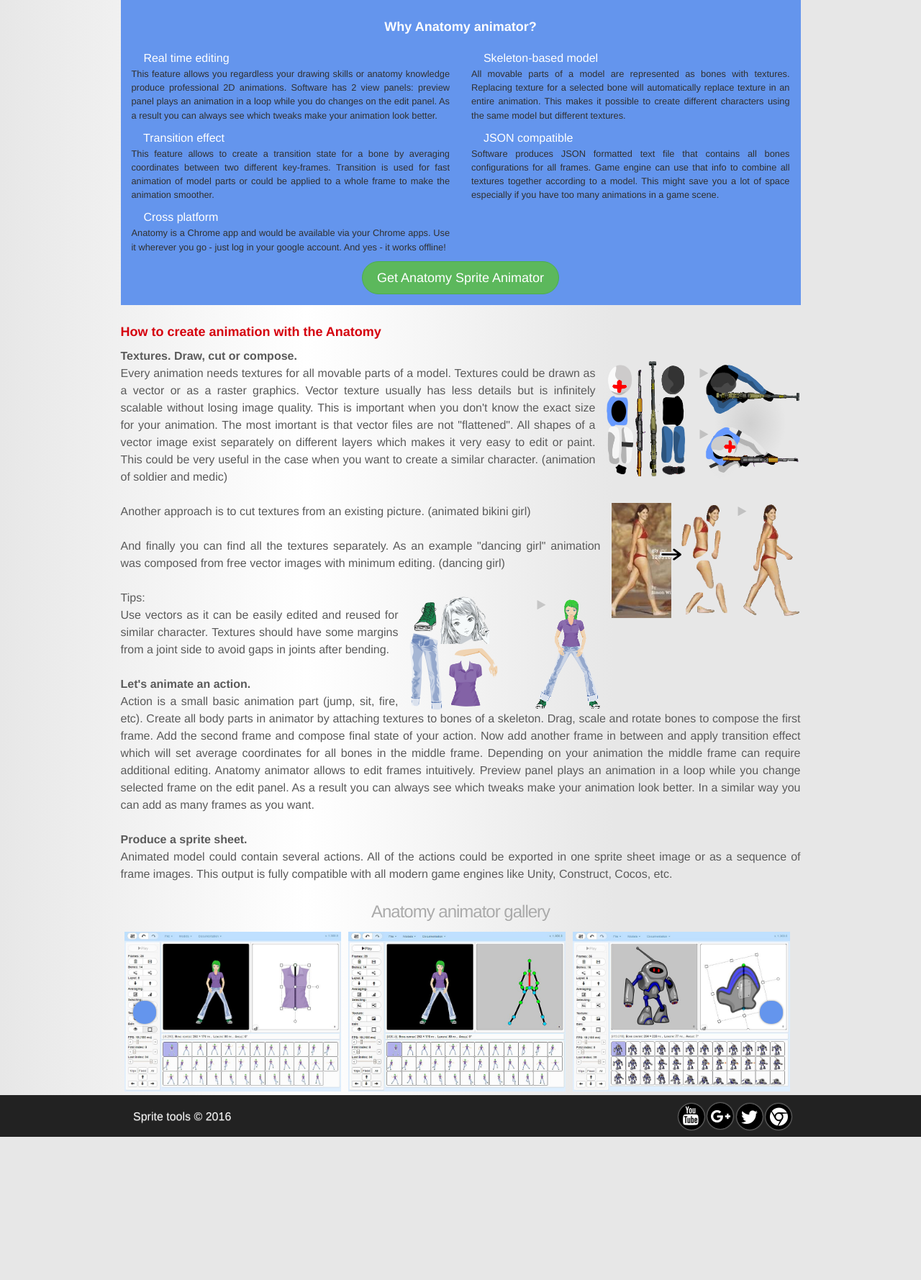
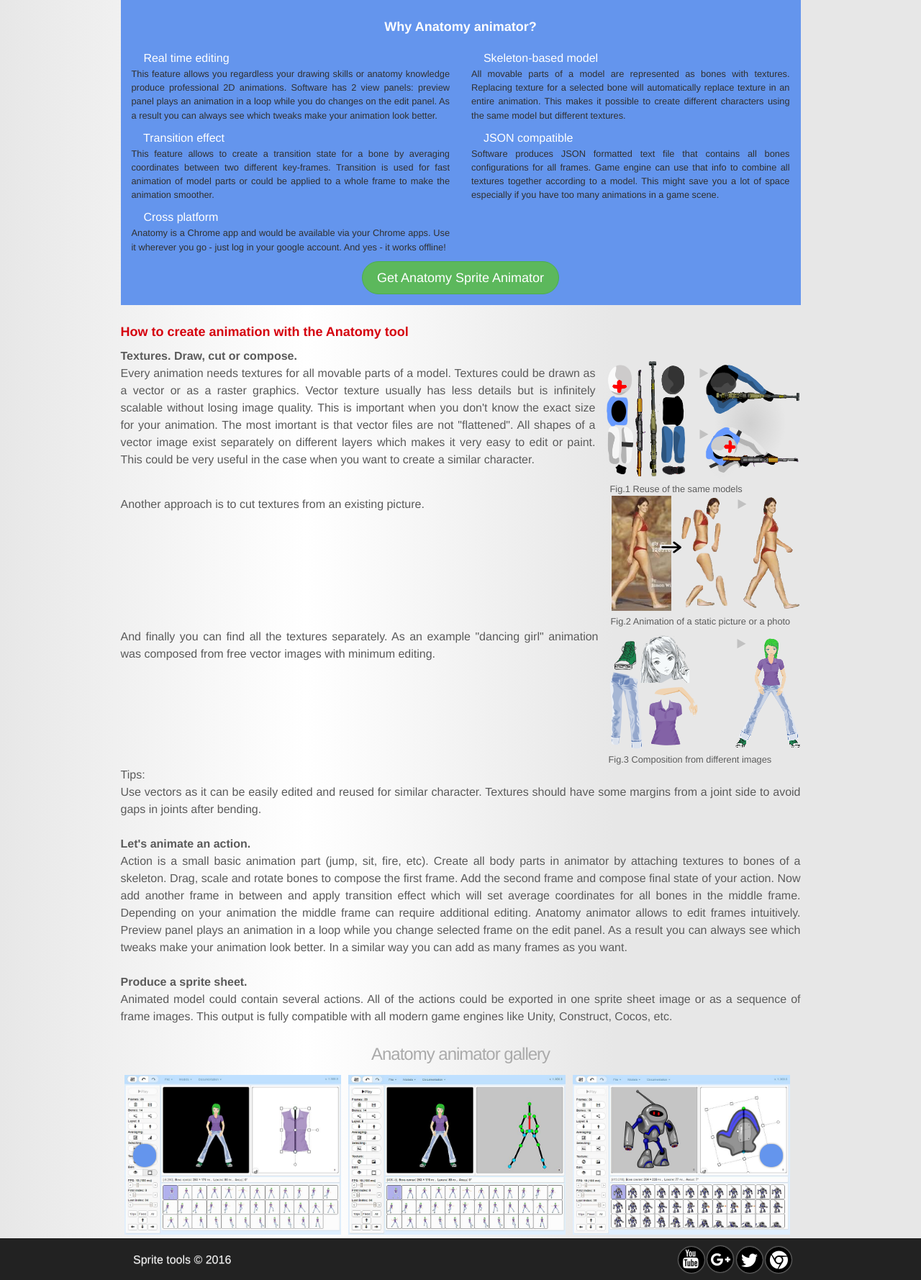
Before and after one commit to Qvatra/Githubpages, a PHP site: page / in a window 1280 px wide. Shown: the part 657-2436 px from the top of the page at 72% size. Before the commit the page ends 2237 px from the top, so only its background shows below. Run offline with PHP 8.4, Linux system fonts and the light colour scheme; some web fonts are replaced.

Commit message:
img captions

```diff
--- a/css/custom.css
+++ b/css/custom.css
@@ -250,6 +250,10 @@
     margin-top: 10px;
 }
 
+.no-margin {
+    margin: 0;
+}
+
 .nav-link {
     margin: 15px 10px 11px 10px;
     color: #9d9d9d;
@@ -349,6 +353,10 @@
 @-o-keyframes robo1 { from { background-position: 0px; } to { background-position: -1120px; }}
 @keyframes robo1 { from { background-position: 0px; } to { background-position: -1120px; }}
 
+.soldiers-caption {
+    margin: 0 0 0 20px;
+}
+
 .soldier-textures {
     float: right;
     margin: -5px 5px 0 15px;
@@ -405,6 +413,10 @@
 @-ms-keyframes medic { from { background-position: 0px; } to { background-position: -3780px; }}
 @-o-keyframes medic { from { background-position: 0px; } to { background-position: -3780px; }}
 @keyframes medic { from { background-position: 0px; } to { background-position: -3780px; }}
+
+.girlw-caption {
+    margin: 5px 0 0 14px;
+}
 
 .girlw-textures {
     float: right;
--- a/index.html
+++ b/index.html
@@ -139,10 +139,12 @@
                 </div>
                 <br />
 
-                <h3>How to create animation with the Anatomy</h3>
+                <h3>How to create animation with the Anatomy tool</h3>
                 <h4>Textures. Draw, cut or compose.</h4>
 
-
+                <div class="row no-margin">
+                    <div class="right">
+                        <div class="row no-margin">
                             <div class="soldier-medic">
                                 <div class="soldier">
                                     <i class="play fa fa-play"></i>
@@ -152,6 +154,9 @@
                                 </div>
                             </div>
                             <img class="soldier-textures" src="images/soldiersTextures.png" alt="Different textures for the same model" title="Different textures for the same model">
+                        </div>
+                        <h6 class="row soldiers-caption">Fig.1 Reuse of the same models</h6>
+                    </div>
 
                     <h5>
                         Every animation needs textures for all movable parts of a model.
@@ -160,26 +165,42 @@
                         This is important when you don't know the exact size for your animation.
                         The most imortant is that vector files are not "flattened".
                         All shapes of a vector image exist separately on different layers which makes it very easy to edit or paint.
-                    This could be very useful in the case when you want to create a similar character. (animation of soldier and medic)<br /><br />
+                        This could be very useful in the case when you want to create a similar character.
                     </h5>
+                </div>
 
+                <div class="row no-margin">
+                    <div class="right">
+                        <div class="row no-margin">
                             <div class="girlw">
                                 <i class="play fa fa-play"></i>
                             </div>
                             <img class="girlw-textures" src="images/girlTextures.png" alt="Textures for animated photo" title="Textures for animated photo">
+                        </div>
+                        <h6 class="row girlw-caption">Fig.2 Animation of a static picture or a photo</h6>
+                    </div>
 
                     <h5>
-                    Another approach is to cut textures from an existing picture. (animated bikini girl)<br /><br />
+                        Another approach is to cut textures from an existing picture.
+                    </h5>
+                </div>
 
-                    And finally you can find all the textures separately.
-                    As an example "dancing girl" animation was composed from free vector images with minimum editing. (dancing girl)<br /><br />
-                </h5>
-
-
+                <div class="row no-margin">
+                    <div class="right">
+                        <div class="row no-margin">
                             <div class="girld">
                                 <i class="play fa fa-play girld-play"></i>
                             </div>
                             <img class="girld-textures" src="images/girldTextures.png" alt="Combination of textures" title="Combination of textures">
+                        </div>
+                        <h6 class="row girlw-caption">Fig.3 Composition from different images</h6>
+                    </div>
+
+                    <h5>
+                        And finally you can find all the textures separately.
+                        As an example "dancing girl" animation was composed from free vector images with minimum editing.
+                    </h5>
+                </div>
 
                 <h5>
                     Tips:<br />
--- a/scripts/main.js
+++ b/scripts/main.js
@@ -45,14 +45,14 @@
         }
         next.children(':first-child').clone().appendTo($(this));
 
-        for (var i = 0; i < 1; i++) {
+        //for (var i = 0; i < 1; i++) { // here 1 for max 3 items, 2 for 4, 3 for 5...
             next = next.next();
             if (!next.length) {
                 next = $(this).siblings(':first');
             }
 
             next.children(':first-child').clone().appendTo($(this));
-        }
+        //}
     });
 
     $('.social').hover(function() {
```
Lines whose indentation alone changed are shown as unchanged.
